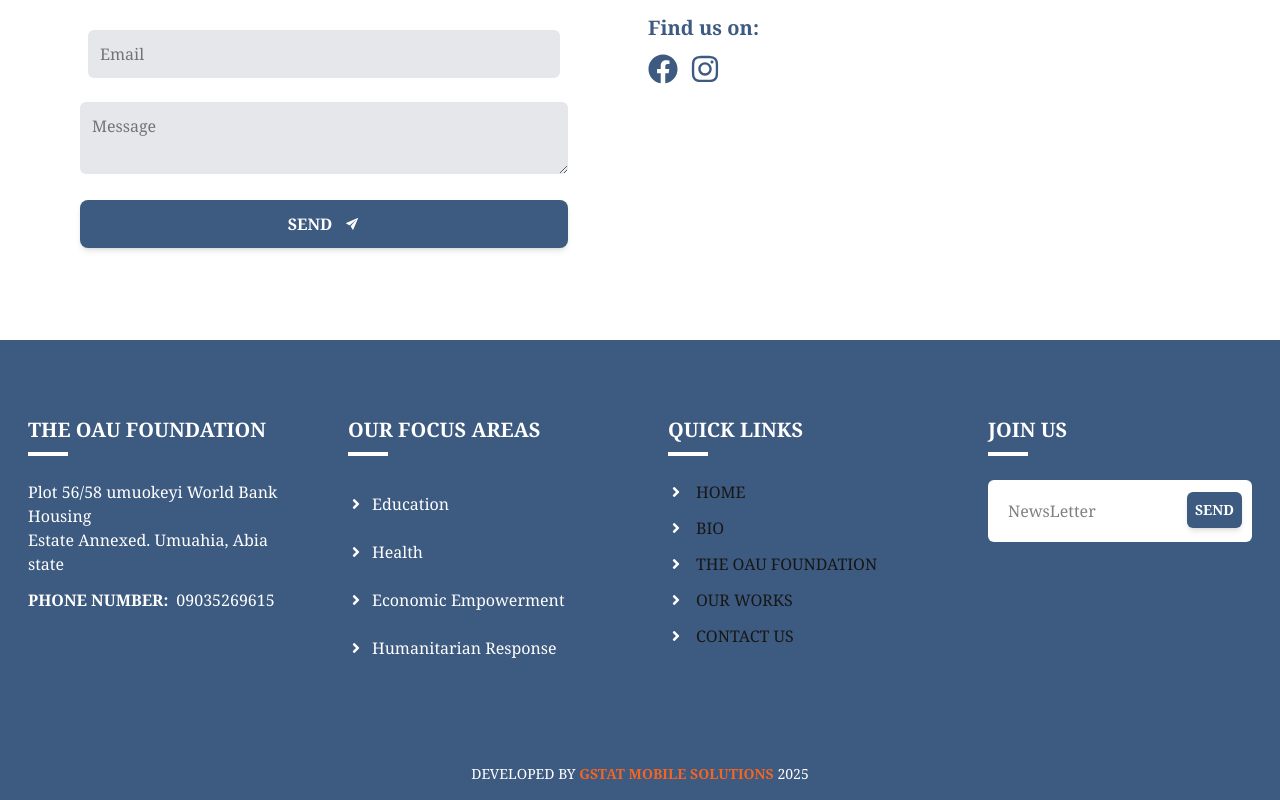
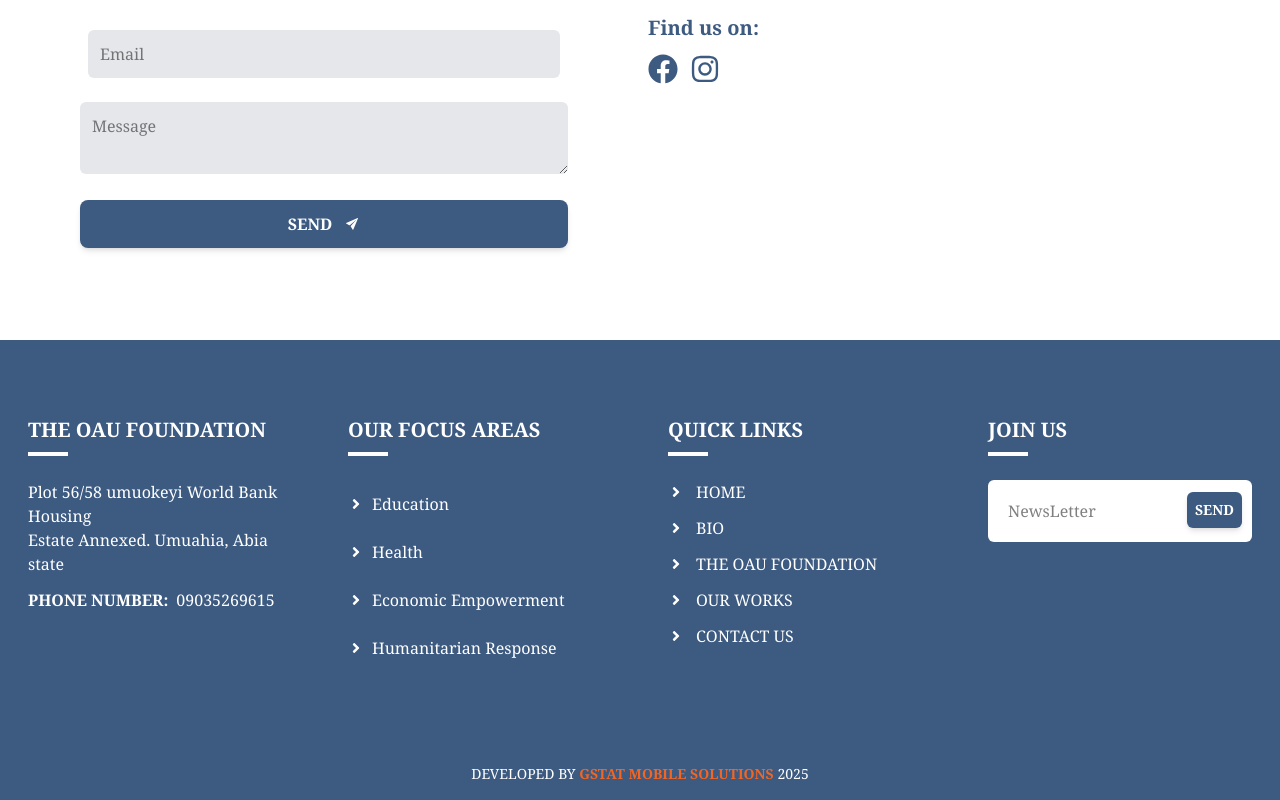
Before and after one commit to EbukaOkoye/oau-website, a Next.js app: page /contact in a window 1280 px wide. Shown: the part 834-1634 px from the top of the page. Built offline with nearby package versions, Linux system fonts and the light colour scheme.

Commit message:
new changes to the website

```diff
--- a/src/components/Footer.tsx
+++ b/src/components/Footer.tsx
@@ -73,7 +73,9 @@ export default function Footer() {
                   className="flex items-center text-center md:text-left gap-3"
                 >
                   <item.icon className="text-white hidden md:block" />
-                  <Link href={item.link}>{item.name}</Link>
+                  <Link href={item.link} className="text-white">
+                    {item.name}
+                  </Link>
                 </div>
               ))}
             </div>
--- a/src/utils/data.ts
+++ b/src/utils/data.ts
@@ -17,6 +17,7 @@ import {
   PovertyAlleviation,
   RightArrow,
   School,
+  Steps,
   Telescope,
   Value,
 } from "./icons";
@@ -253,7 +254,7 @@ export const foundationMission = [
     text: 'A world where every individual has access to basic necessities, opportunities, and rights, enabling them to live a dignified and fulfilling life.'
   },
   {
-    icon: Value,
+    icon: Steps,
     heading: 'Our Approach',
     text: 'We work in partnership with local communities, governments, and international organizations to design and implement effective programs that address the root causes of poverty, inequality, and social injustice.'
   },
--- a/src/utils/icons.ts
+++ b/src/utils/icons.ts
@@ -25,7 +25,7 @@ import {
 } from "react-icons/fa";
 import { FaLocationDot } from "react-icons/fa6";
 import { MdEmail, MdHealthAndSafety } from "react-icons/md";
-import { IoTimeSharp, IoCloseSharp, IoTelescope } from "react-icons/io5";
+import { IoTimeSharp, IoCloseSharp, IoTelescope, IoFootsteps } from "react-icons/io5";
 import { IoIosSend, IoMdSchool } from "react-icons/io";
 import { GiReceiveMoney } from "react-icons/gi";
 import { BsChatDotsFill } from "react-icons/bs";
@@ -77,3 +77,4 @@ export const Mission = GiJourney;
 export const Quote = FaQuoteLeft;
 export const Value = RxValue;
 export const Instagram = FaInstagram;
+export const Steps = IoFootsteps;
```
